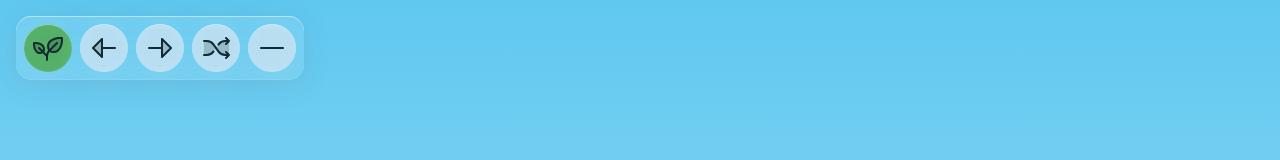
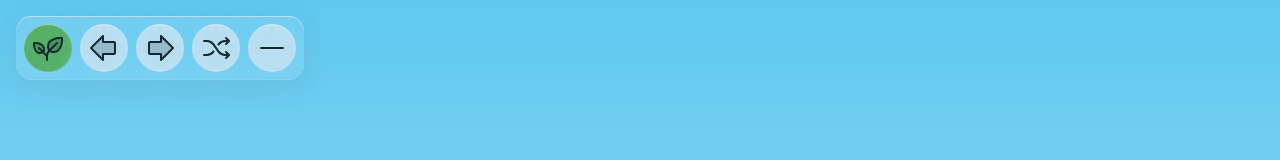
Before and after one commit to vtlanglois/portfolio-v2, a Next.js app: page / in a window 1280 px wide. Both pictures are taken after a click on the button "Expand theme selector". Shown: the top 160 px of the page. Built offline with nearby package versions, Linux system fonts and the light colour scheme.

Commit message:
style: changed icons for theme selector

```diff
--- a/src/components/ui/ThemeSelector.tsx
+++ b/src/components/ui/ThemeSelector.tsx
@@ -4,7 +4,7 @@ import { useEffect, useState } from "react";
 import Orb from "./Orb";
 import { AnimatePresence, motion, Variants } from "framer-motion";
 import {
-  ArrowRightIcon,
+  ArrowFatRightIcon,
   BalloonIcon,
   CactusIcon,
   CloudIcon,
@@ -163,7 +163,7 @@ export default function ThemeSelector() {
                 onClick={previousTheme}
               >
                 <span className="sr-only">Previous theme</span>
-                <ArrowRightIcon
+                <ArrowFatRightIcon
                   size={32}
                   weight="duotone"
                   className="rotate-180"
@@ -176,7 +176,7 @@ export default function ThemeSelector() {
                 onClick={nextTheme}
               >
                 <span className="sr-only">Next theme</span>
-                <ArrowRightIcon size={32} weight="duotone" />
+                <ArrowFatRightIcon size={32} weight="duotone" />
               </Orb>
               <Orb
                 tag="button"
@@ -185,7 +185,7 @@ export default function ThemeSelector() {
                 onClick={selectRandomTheme}
               >
                 <span className="sr-only">Random theme</span>
-                <ShuffleIcon size={32} weight="duotone" />
+                <ShuffleIcon size={32} />
               </Orb>
             </motion.span>
           )}
@@ -220,7 +220,7 @@ export default function ThemeSelector() {
 function ThemeIcon({ theme }: { theme: string }) {
   switch (theme) {
     case "ocean":
-      return <WavesIcon size={32} weight="duotone" />;
+      return <WavesIcon size={32} />;
     case "dunes":
       return <CactusIcon size={32} weight="duotone" />;
     case "lava":
@@ -228,7 +228,7 @@ function ThemeIcon({ theme }: { theme: string }) {
     case "spring":
       return <FlowerIcon size={32} weight="duotone" />;
     case "winter":
-      return <SnowflakeIcon size={32} weight="duotone" />;
+      return <SnowflakeIcon size={32}  />;
     case "pink":
       return <HorseIcon size={32} weight="duotone" />;
     case "rainbow":
@@ -252,7 +252,7 @@ function ThemeIcon({ theme }: { theme: string }) {
     case "cloudy":
       return <CloudIcon size={32} weight="duotone" />;
     case "arctic":
-      return <WindIcon size={32} weight="duotone" />;
+      return <WindIcon size={32} />;
     case "metro":
       return <SpeakerHifiIcon size={32} weight="duotone" />;
     case "dorfic":
```
